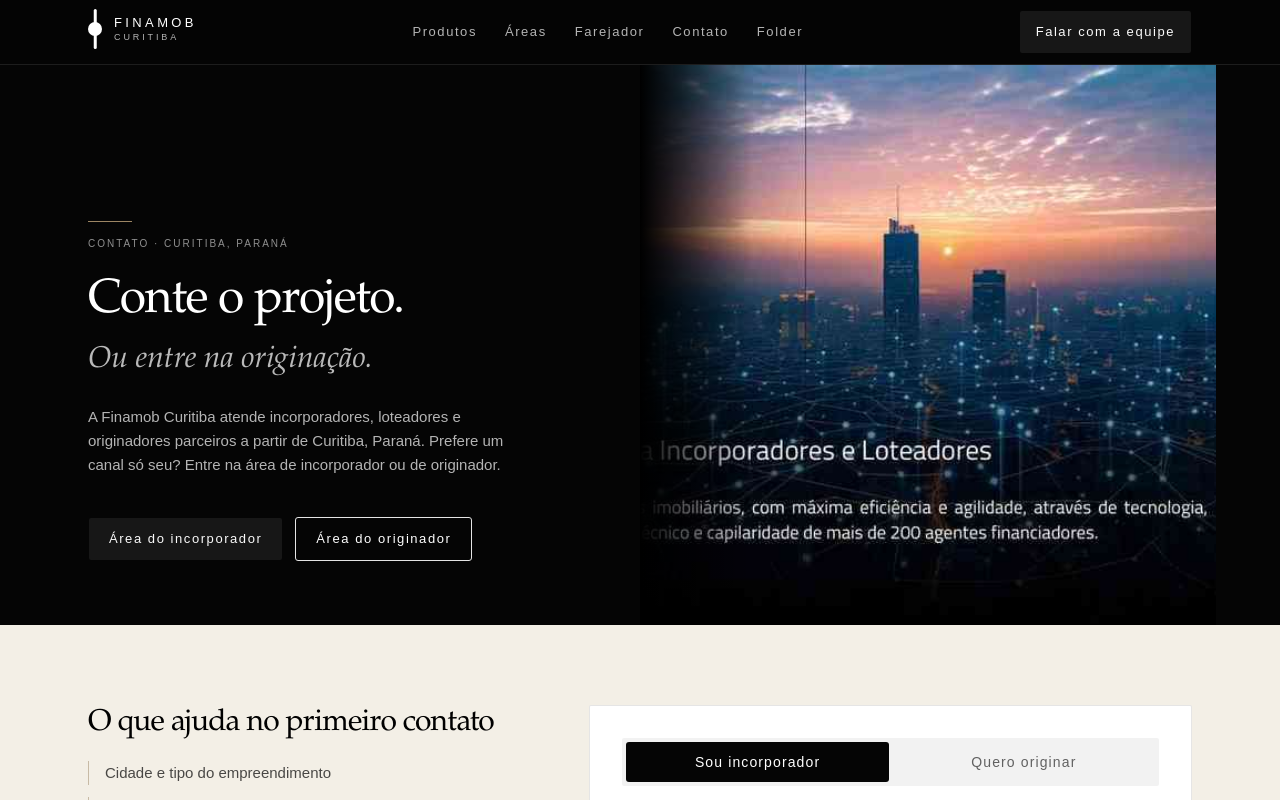
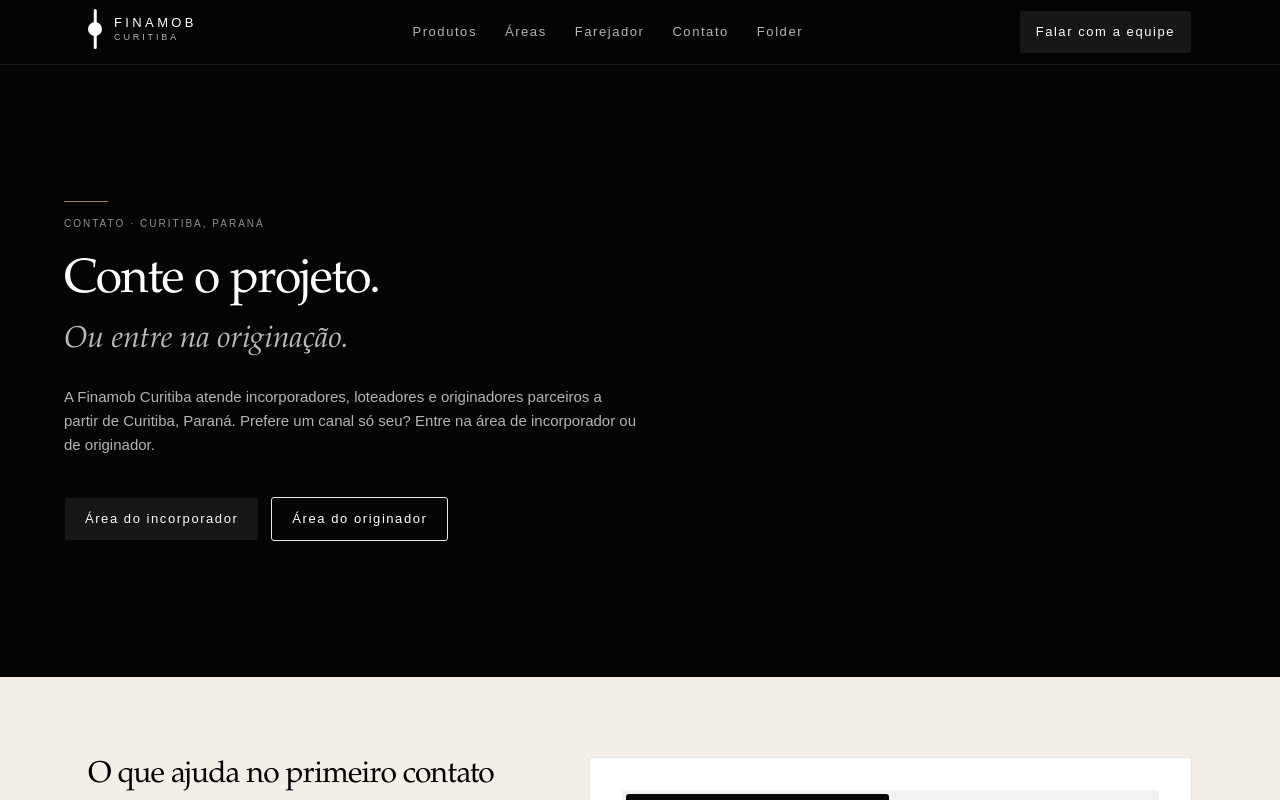
Before and after one commit to contatovinicaetano93-commits/finamobcuritiba, a React (Vite) app: page /contato in a window 1280 px wide. Shown: the top 800 px of the page. Built offline with nearby package versions, Linux system fonts and the light colour scheme.

Commit message:
Tirar o slide com slogan de baixo do título de contato.
A foto trazia “Faça parte dessa transformação” gravado; o Curitiba caía em cima desse texto. O bloco de contato fica em fundo preto, sem imagem.

Co-authored-by: contato.vinicaetano93 <contato.vinicaetano93@gmail.com>

```diff
--- a/src/components/SplitSkyline.tsx
+++ /dev/null
@@ -1,50 +0,0 @@
-import type { ReactNode } from 'react'
-import { cn } from '@/lib/utils'
-
-type SplitSkylineProps = {
-  id?: string
-  photo: string
-  children: ReactNode
-  minHeightClass?: string
-}
-
-export function SplitSkyline({
-  id,
-  photo,
-  children,
-  minHeightClass = 'min-h-[62svh] sm:min-h-[70svh]',
-}: SplitSkylineProps) {
-  return (
-    <section
-      id={id}
-      className="scroll-mt-20 overflow-hidden bg-[#050505] text-white"
-    >
-      <div className="mx-auto grid max-w-6xl lg:grid-cols-2">
-        <div
-          className={cn(
-            'flex flex-col justify-end px-4 py-16 sm:px-6 lg:pr-14',
-            minHeightClass,
-          )}
-        >
-          {children}
-        </div>
-        <div
-          className={cn(
-            'relative hidden bg-[#050505] lg:block',
-            minHeightClass,
-          )}
-        >
-          <img
-            src={photo}
-            alt=""
-            className="absolute inset-0 size-full object-cover object-[72%_center]"
-          />
-          <div
-            className="absolute inset-y-0 left-0 w-28 bg-gradient-to-r from-black to-transparent"
-            aria-hidden="true"
-          />
-        </div>
-      </div>
-    </section>
-  )
-}
--- a/src/media/photos.ts
+++ b/src/media/photos.ts
@@ -1,11 +1,9 @@
 import { skylineManifesto } from './photo-skyline-manifesto'
 import { skylineFunding } from './photo-skyline-funding'
-import { skylineCta } from './photo-skyline-cta'
 import { fluxo } from './photo-fluxo'
 
 export const photos = {
   skylineManifesto,
   skylineFunding,
-  skylineCta,
   fluxo,
 } as const
--- a/src/pages/ContactPage.tsx
+++ b/src/pages/ContactPage.tsx
@@ -1,15 +1,14 @@
 import { Link } from 'react-router-dom'
 import { ContactForm } from '@/components/ContactForm'
 import { Kicker } from '@/components/Kicker'
-import { SplitSkyline } from '@/components/SplitSkyline'
 import { Button } from '@/components/ui/button'
 import { SITE } from '@/data/site'
-import { photos } from '@/media/photos'
 
 export function ContactPage() {
   return (
     <div className="bg-paper text-black">
-      <SplitSkyline photo={photos.skylineFunding}>
+      <section className="bg-[#050505] px-4 py-24 text-white sm:px-6 sm:py-28">
+        <div className="mx-auto max-w-6xl py-6">
           <Kicker className="text-white/55">Contato · {SITE.city}</Kicker>
           <h1 className="font-heading mt-6 max-w-xl text-4xl leading-[1.08] tracking-tight sm:text-5xl">
             Conte o projeto.
@@ -17,7 +16,7 @@ export function ContactPage() {
               Ou entre na originação.
             </span>
           </h1>
-        <p className="mt-6 max-w-md text-white/70">
+          <p className="mt-6 max-w-xl text-white/70">
             A Finamob Curitiba atende incorporadores, loteadores e originadores
             parceiros a partir de {SITE.city}. Prefere um canal só seu? Entre na
             área de incorporador ou de originador.
@@ -30,7 +29,8 @@ export function ContactPage() {
               <Link to="/parceiro">Área do originador</Link>
             </Button>
           </div>
-      </SplitSkyline>
+        </div>
+      </section>
       <div className="mx-auto grid max-w-6xl gap-14 px-4 py-20 sm:px-6 lg:grid-cols-[0.85fr_1.15fr]">
         <aside className="space-y-5">
           <h2 className="font-heading text-3xl tracking-tight">
--- a/src/pages/HomePage.tsx
+++ b/src/pages/HomePage.tsx
@@ -2,7 +2,6 @@ import { Link } from 'react-router-dom'
 import { ArrowRight, ArrowUpRight } from 'lucide-react'
 import { ContactForm } from '@/components/ContactForm'
 import { Kicker } from '@/components/Kicker'
-import { SplitSkyline } from '@/components/SplitSkyline'
 import { Button } from '@/components/ui/button'
 import { EXTRA_PRODUCTS, FUNDING_PRODUCTS } from '@/data/products'
 import {
@@ -356,7 +355,11 @@ export function HomePage() {
         </div>
       </section>
 
-      <SplitSkyline id="contato" photo={photos.skylineFunding}>
+      <section
+        id="contato"
+        className="scroll-mt-20 bg-[#050505] text-white"
+      >
+        <div className="mx-auto flex min-h-[62svh] max-w-6xl flex-col justify-end px-4 py-16 sm:min-h-[70svh] sm:px-6">
           <Kicker className="text-white/55">
             Contato · {SITE.city}
           </Kicker>
@@ -378,7 +381,8 @@ export function HomePage() {
               </a>
             </Button>
           </div>
-      </SplitSkyline>
+        </div>
+      </section>
     </div>
   )
 }
--- a/src/pages/ParceiroPage.tsx
+++ b/src/pages/ParceiroPage.tsx
@@ -3,7 +3,6 @@ import { Link } from 'react-router-dom'
 import { ArrowRight } from 'lucide-react'
 import { ContactForm } from '@/components/ContactForm'
 import { Kicker } from '@/components/Kicker'
-import { SplitSkyline } from '@/components/SplitSkyline'
 import { Button } from '@/components/ui/button'
 import {
   PARCEIRO_PROFILES,
@@ -11,7 +10,6 @@ import {
   rememberArea,
 } from '@/data/areas'
 import { PARTNER_STATS, SITE } from '@/data/site'
-import { photos } from '@/media/photos'
 
 export function ParceiroPage() {
   useEffect(() => {
@@ -20,10 +18,8 @@ export function ParceiroPage() {
 
   return (
     <div className="bg-[#050505] text-white">
-      <SplitSkyline
-        photo={photos.skylineFunding}
-        minHeightClass="min-h-[100svh]"
-      >
+      <section className="min-h-[100svh] bg-[#050505]">
+        <div className="mx-auto flex min-h-[100svh] max-w-6xl flex-col justify-end px-4 pb-12 pt-28 sm:px-6 sm:pb-16">
           <Kicker className="text-white/55">
             Originador parceiro · {SITE.name}
           </Kicker>
@@ -49,7 +45,8 @@ export function ParceiroPage() {
               <Link to="/incorporador">Sou incorporador</Link>
             </Button>
           </div>
-      </SplitSkyline>
+        </div>
+      </section>
 
       <section className="bg-paper px-4 py-24 text-black sm:px-6 sm:py-28">
         <div className="mx-auto max-w-6xl">
```
Lines whose indentation alone changed are shown as unchanged.
